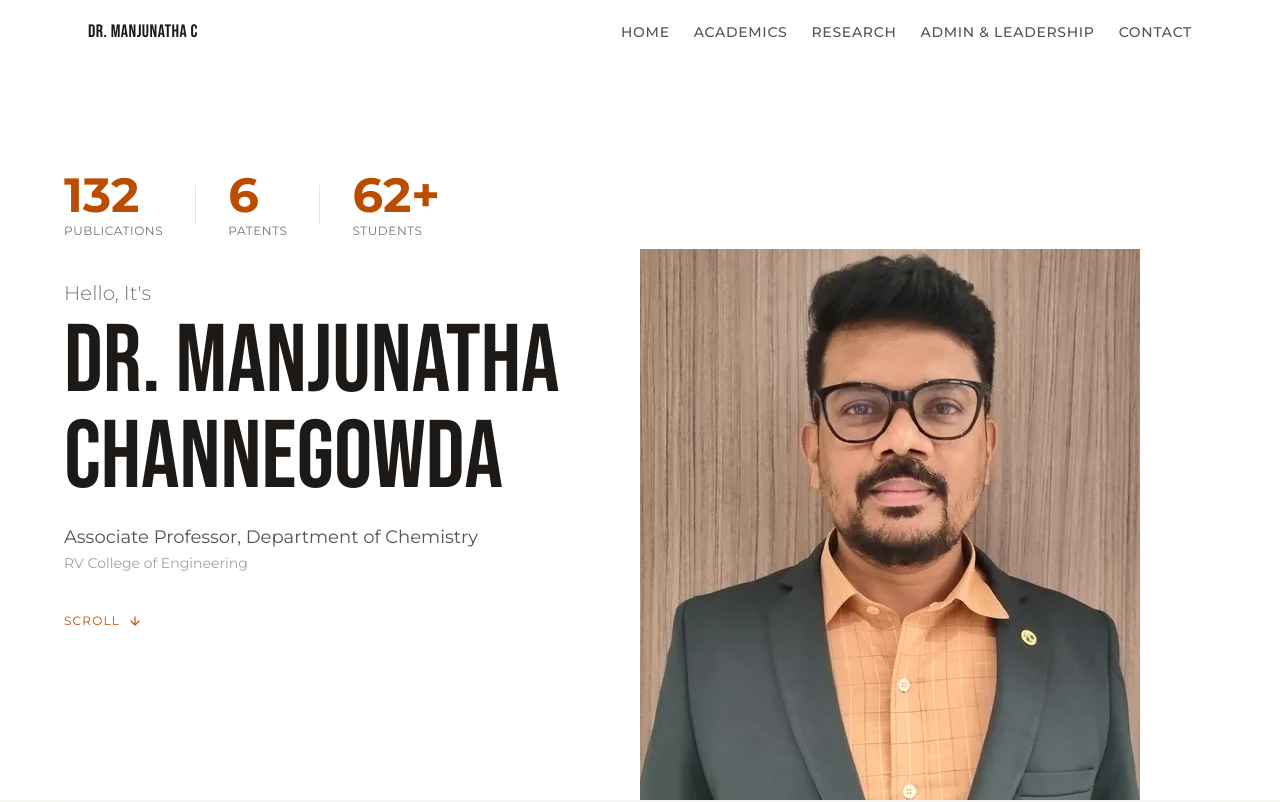
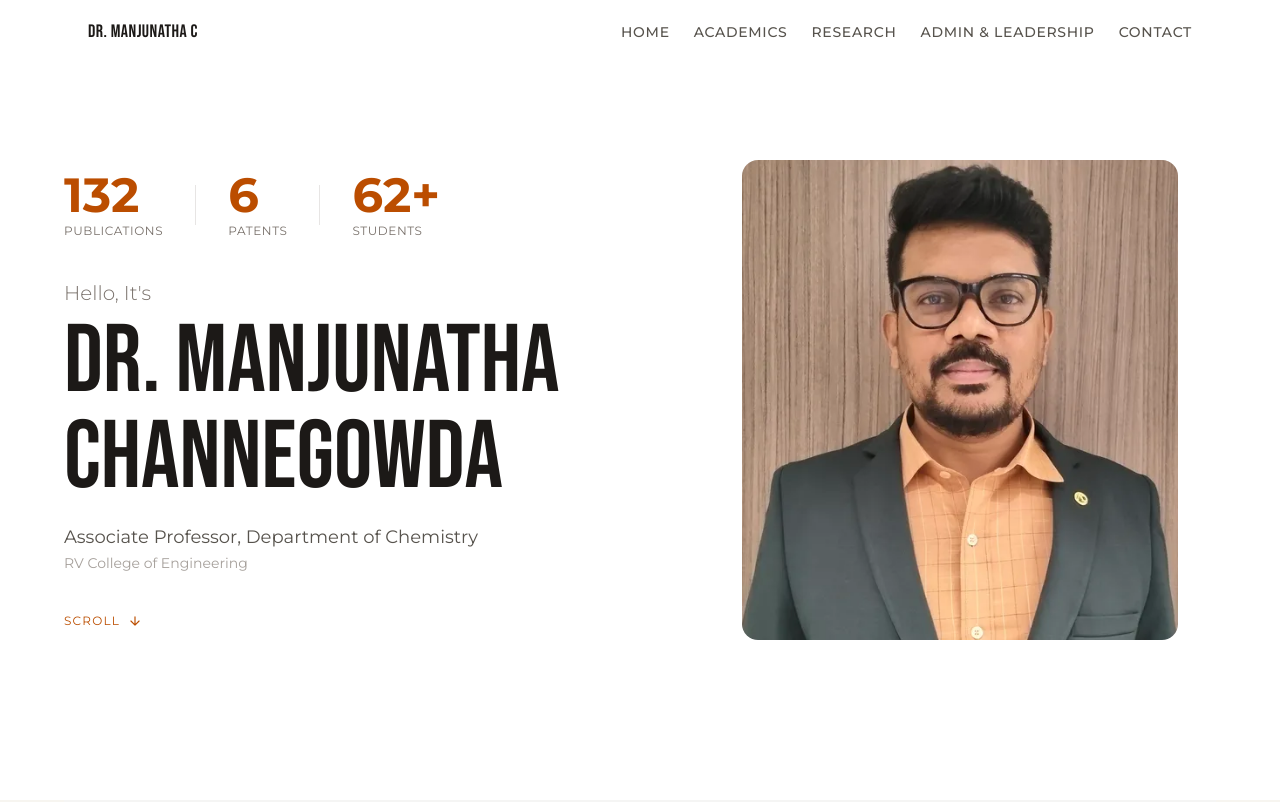
Before and after one commit to varshinicb1/drmanjunatha-portfolio, a Next.js app: page / in a window 1280 px wide. Shown: the top 802 px of the page. Built offline with nearby package versions, Linux system fonts and the light colour scheme.

Commit message:
fix: reduce hero profile pic display dimensions

```diff
--- a/src/components/Hero.tsx
+++ b/src/components/Hero.tsx
@@ -74,11 +74,11 @@ export default function Hero() {
           </div>
         </div>
 
-        <div id="hero-image" className="w-full md:w-1/2 min-h-[40vh] md:min-h-screen flex items-end">
+        <div id="hero-image" className="w-full md:w-1/2 min-h-[30vh] md:min-h-[70vh] flex items-center justify-center p-6 md:p-10">
           <picture>
             <source srcSet={profile.image} type="image/webp" />
             <source srcSet={profile.photo} type="image/png" />
-            <img src={profile.photo} className="w-full h-full object-cover" alt={`Dr. ${profile.fullName} — Academic portrait`} />
+            <img src={profile.photo} className="w-full h-full max-h-[50vh] md:max-h-[60vh] object-contain rounded-2xl" alt={`Dr. ${profile.fullName} — Academic portrait`} />
           </picture>
         </div>
       </section>
```
